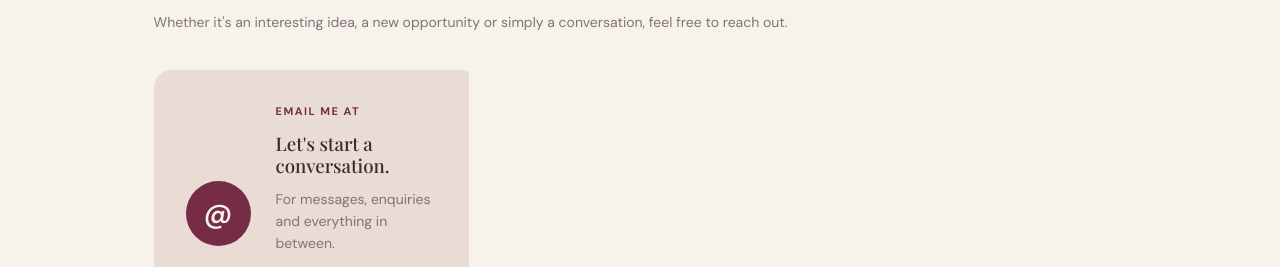
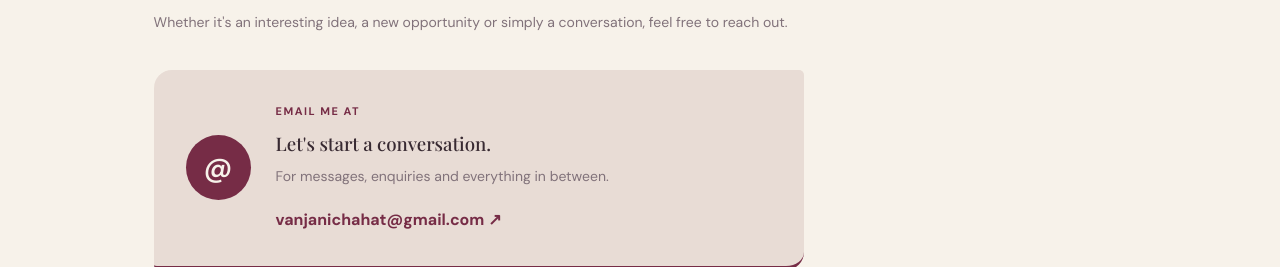
Before and after one commit to chahatvanjani/chahatvanjani.github.io, a plain HTML site: page contact.html in a window 1280 px wide. Shown: the part 649-916 px from the top of the page. Drawn offline with nearby package versions, Linux system fonts and the light colour scheme; a web font is replaced by a local one.

Commit message:
Update style.css

```diff
--- a/style.css
+++ b/style.css
@@ -948,3 +948,15 @@ footer p {
 .contact-card > div {
     min-width: 0;
 }
+.contact-details {
+    display: grid;
+    grid-template-columns: 1fr;
+    gap: 20px;
+}
+
+.contact-card {
+    width: 100%;
+    min-height: 190px;
+    box-sizing: border-box;
+    border-radius: 18px 5px 18px 5px;
+}
```
